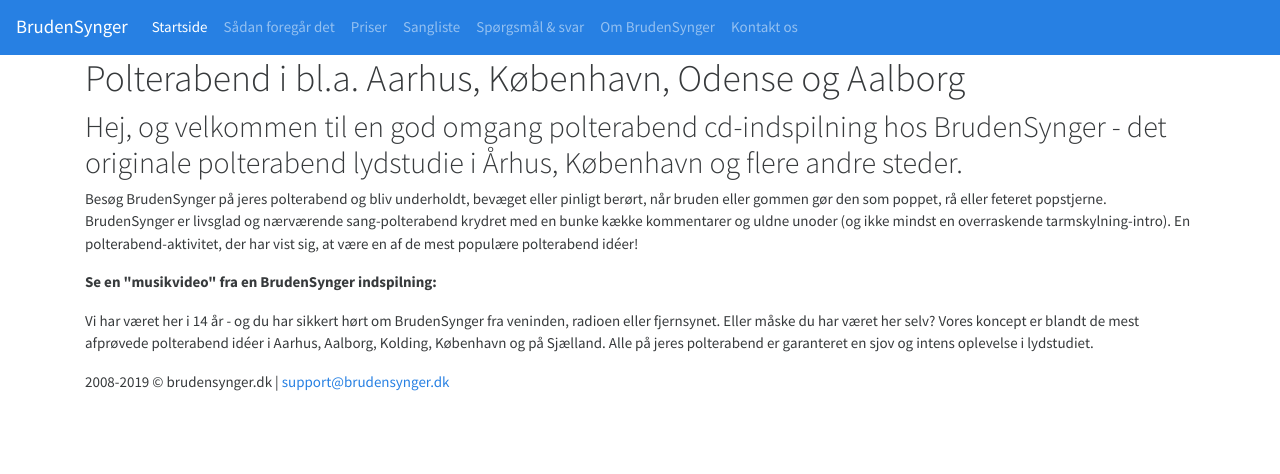
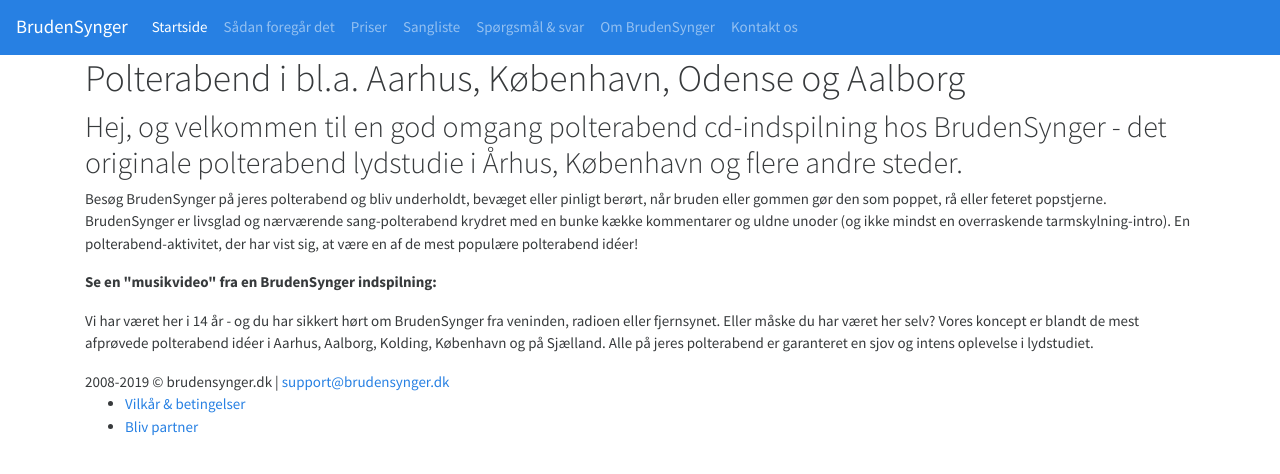
Before and after one commit to hjemmesidekongen/brudensynger.client, a Next.js app: page / in a window 1280 px wide. Shown: the top 474 px of the page. Built offline with nearby package versions, Linux system fonts and the light colour scheme.

Commit message:
Add footer navigation

```diff
--- a/components/Footer.js
+++ b/components/Footer.js
@@ -1,4 +1,7 @@
 import React from 'react';
+
+import FooterNavigation from './FooterNavigation';
+import { secondaryLinks } from '../globals/navigation';
 
 const Footer = () => {
   return (
@@ -6,6 +9,7 @@
       <div className="container">
         2008-{new Date().getFullYear()} © brudensynger.dk |{' '}
         <a href="mailto:support@brudensynger.dk">support@brudensynger.dk</a>
+        <FooterNavigation links={secondaryLinks} />
       </div>
     </footer>
   );
```
